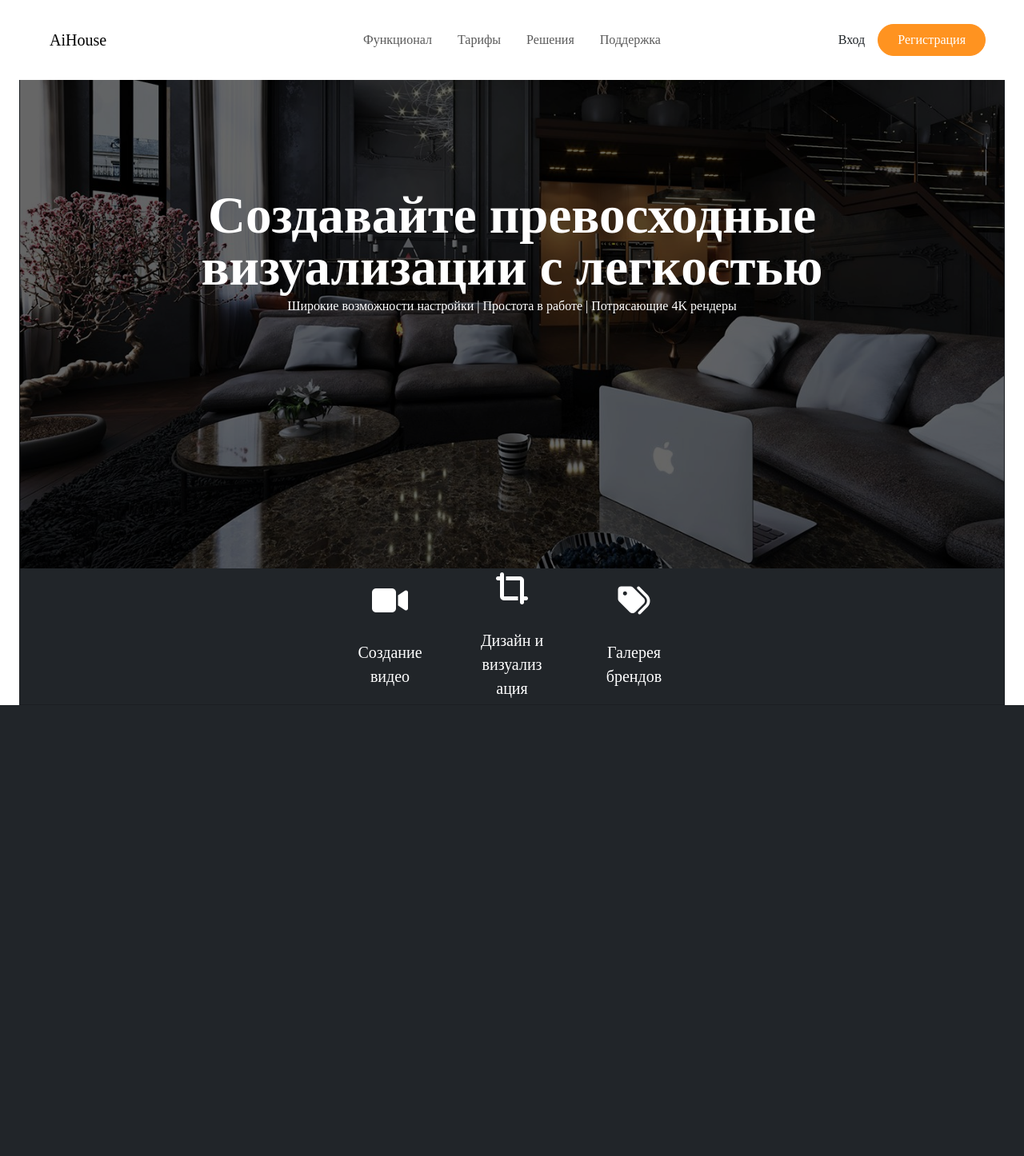
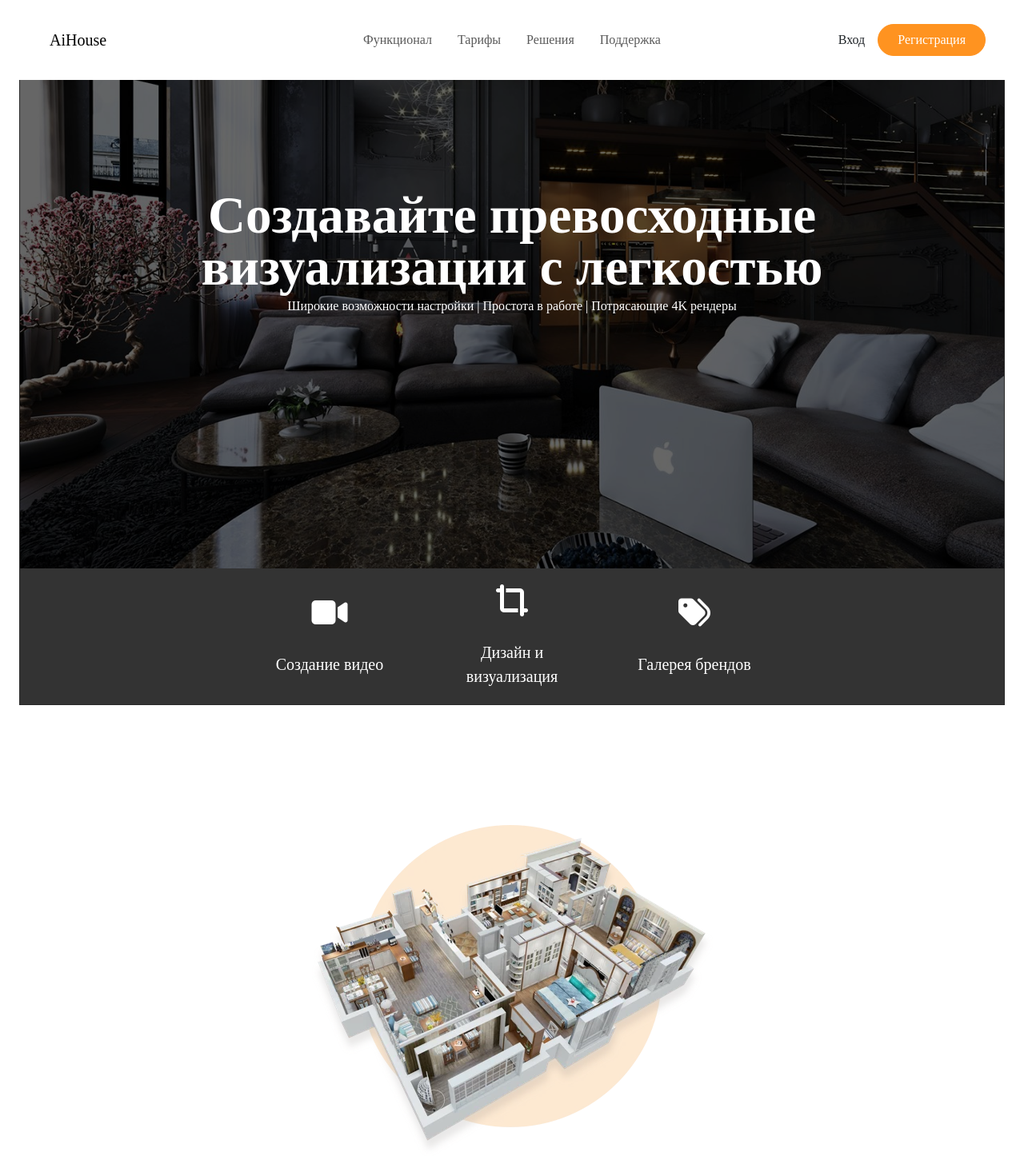
Before and after one commit to sidney31/aihouse, a Django app: template home/templates/home/home_page.html in a window 1280 px wide. Shown: the whole page at 80% size. Before the commit the page ends 882 px from the top, so only its background shows below. Run offline with Django 4.2, Linux system fonts and the light colour scheme; the template is opened without the code that fills it, so the values that code supplies are empty; parts of the project's set-up code (start-up, migrations or seed data) failed here and were passed over; some libraries are stand-ins or nearby versions.

Commit message:
fix: columns width, bg-color; add benefits-block;

```diff
--- a/home/templates/home/home_page.html
+++ b/home/templates/home/home_page.html
@@ -60,31 +60,34 @@
           </nav>
     </header>
     <section>
-      <div class="card bg-dark text-white rounded-0 mx-4">
+      <div class="card text-white rounded-0 mx-4" style="background-color: #333333;">
         <img src="../static/img/image.jpg" class="card-img rounded-0" alt="..." style="filter: brightness(40%); height: 710px;  object-fit: cover;">
         <div class="card-img-overlay text-center top-50 start-50 translate-middle w-75 lh-1">
           <p class="card-title" style="font-size: 65px; font-weight: 600">Создавайте превосходные визуализации с легкостью</p>
           <p class="card-text fw-light">Широкие возможности настройки | Простота в работе | Потрясающие 4K рендеры</p>
         </div>
         <div class="row text-center align-items-center justify-content-center gap-5" style="height:170px">
-          <div class="col-1 fa-cont fs-5 d-flex justify-content-between flex-column">
+          <div class="col-1 fa-cont fs-5 d-flex justify-content-between flex-column" style="width: 180px">
             <i class="fa fa-video fs-1" aria-hidden="true"></i>
             <br>
             Создание видео
           </div>
-          <div class="col-1 fa-cont fs-5 d-flex justify-content-between flex-column">
+          <div class="col-1 fa-cont fs-5 d-flex justify-content-between flex-column" style="width: 180px">
             <i class="fa fa-crop-simple fs-1" aria-hidden="true"></i>
             <br>
             Дизайн и визуализация
           </div>
-          <div class="col-1 fa-cont fs-5 d-flex justify-content-between flex-column">
+          <div class="col-1 fa-cont fs-5 d-flex justify-content-between flex-column" style="width: 180px">
             <i class="fa fa-tags fs-1" aria-hidden="true"></i>
             <br>
             Галерея брендов
           </div>
         </div>
       </div>
-    </sections>
+      <div class="benefits-block">
+        <img src="../static/img/house-plan-render.original.original.format-webp.webp" class="mx-auto d-block" alt="..." style="margin-top: 150px">
+      </div>
+    </section>
   <script type="text/javascript" src="../static/js/index.js"></script>
   <script src="../static/js/bootstrap.bundle.min.js"></script>
   <script src="https://kit.fontawesome.com/d22fe735f3.js" crossorigin="anonymous"></script>
```
Also changed, not shown: home/static/img/house-plan-render.original.original.format-webp.webp (added).
